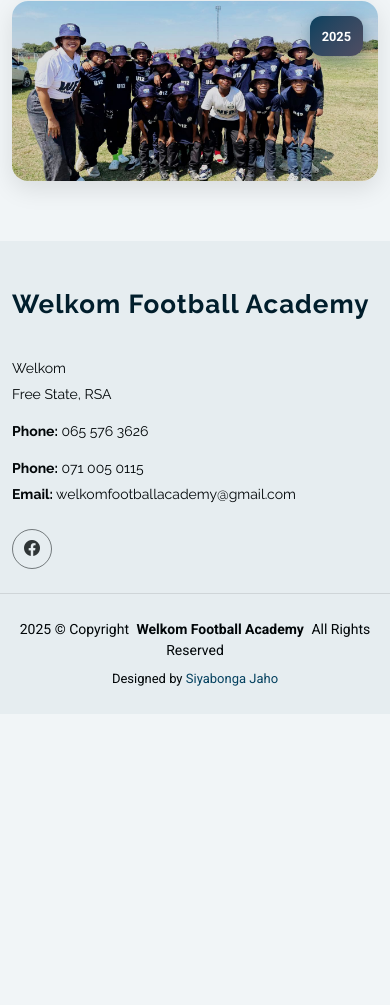
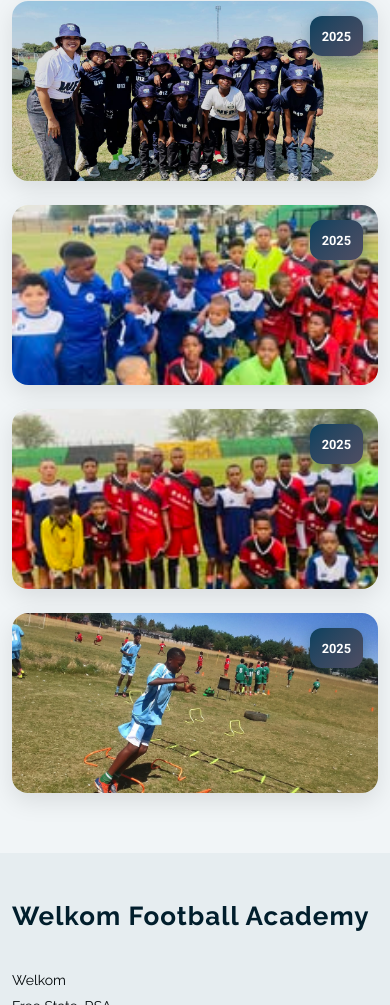
Before and after one commit to siyabongajaho/welkom-football-academy, a plain HTML site: page index.html in a window 390 px wide. Shown: the part 6211-7216 px from the top of the page. Before the commit the page ends 6925 px from the top, so only its background shows below. Drawn offline with Linux system fonts and the light colour scheme.

Commit message:
Add files via upload

```diff
--- a/index.html
+++ b/index.html
@@ -86,6 +86,12 @@
             </ul>
           </li-->
           <li><a href="#footer">Contact</a></li>
+          <div class="social-links d-flex mt-4">
+            <!--a href=""><i class="bi bi-twitter-x"></i></a-->
+            <a href="https://facebook.com/profile.php?id=61571469183387"><i class="bi bi-facebook"></i></a>
+            <!--a href=""><i class="bi bi-instagram"></i></a>
+            <a href=""><i class="bi bi-linkedin"></i></a-->
+          </div>
         </ul>
         <i class="mobile-nav-toggle d-xl-none bi bi-list"></i>
       </nav>
@@ -919,6 +925,115 @@
               </div-->
             </div>
           </div>
+
+           <div class="col-lg-4 col-md-6" data-aos="zoom-in" data-aos-delay="400">
+            <div class="event-item">
+              <div class="event-image">
+                <img src="assets/img/person/556251479_122141663978715639_7789882408308541725_n.jpg" alt="Art Exhibition" class="img-fluid">
+                <div class="event-date-overlay">
+                  <span class="date">2025</span>
+                </div>
+              </div>
+              <!--div class="event-details">
+                <div class="event-category">
+                  <span class="badge arts">Arts</span>
+                  <span class="event-time">6:00 PM</span>
+                </div>
+                <h3>Student Art Exhibition Opening</h3>
+                <p>Lorem ipsum dolor sit amet consectetur adipiscing elit sed do eiusmod tempor incididunt ut labore et dolore.</p>
+                <div class="event-info">
+                  <div class="info-row">
+                    <i class="bi bi-geo-alt"></i>
+                    <span>Art Gallery, First Floor</span>
+                  </div>
+                  <div class="info-row">
+                    <i class="bi bi-people"></i>
+                    <span>Open to All</span>
+                  </div>
+                </div>
+                <div class="event-footer">
+                  <a href="#" class="register-btn">Register Now</a>
+                  <div class="event-share">
+                    <i class="bi bi-share"></i>
+                    <i class="bi bi-heart"></i>
+                  </div>
+                </div>
+              </div-->
+            </div>
+          </div>
+
+           <div class="col-lg-4 col-md-6" data-aos="zoom-in" data-aos-delay="400">
+            <div class="event-item">
+              <div class="event-image">
+                <img src="assets/img/person/555720777_122141662472715639_6530327294733828745_n.jpg" alt="Art Exhibition" class="img-fluid">
+                <div class="event-date-overlay">
+                  <span class="date">2025</span>
+                </div>
+              </div>
+              <!--div class="event-details">
+                <div class="event-category">
+                  <span class="badge arts">Arts</span>
+                  <span class="event-time">6:00 PM</span>
+                </div>
+                <h3>Student Art Exhibition Opening</h3>
+                <p>Lorem ipsum dolor sit amet consectetur adipiscing elit sed do eiusmod tempor incididunt ut labore et dolore.</p>
+                <div class="event-info">
+                  <div class="info-row">
+                    <i class="bi bi-geo-alt"></i>
+                    <span>Art Gallery, First Floor</span>
+                  </div>
+                  <div class="info-row">
+                    <i class="bi bi-people"></i>
+                    <span>Open to All</span>
+                  </div>
+                </div>
+                <div class="event-footer">
+                  <a href="#" class="register-btn">Register Now</a>
+                  <div class="event-share">
+                    <i class="bi bi-share"></i>
+                    <i class="bi bi-heart"></i>
+                  </div>
+                </div>
+              </div-->
+            </div>
+          </div>
+
+          <div class="col-lg-4 col-md-6" data-aos="zoom-in" data-aos-delay="400">
+            <div class="event-item">
+              <div class="event-image">
+                <img src="assets/img/person/c.jpg" alt="Art Exhibition" class="img-fluid">
+                <div class="event-date-overlay">
+                  <span class="date">2025</span>
+                </div>
+              </div>
+              <!--div class="event-details">
+                <div class="event-category">
+                  <span class="badge arts">Arts</span>
+                  <span class="event-time">6:00 PM</span>
+                </div>
+                <h3>Student Art Exhibition Opening</h3>
+                <p>Lorem ipsum dolor sit amet consectetur adipiscing elit sed do eiusmod tempor incididunt ut labore et dolore.</p>
+                <div class="event-info">
+                  <div class="info-row">
+                    <i class="bi bi-geo-alt"></i>
+                    <span>Art Gallery, First Floor</span>
+                  </div>
+                  <div class="info-row">
+                    <i class="bi bi-people"></i>
+                    <span>Open to All</span>
+                  </div>
+                </div>
+                <div class="event-footer">
+                  <a href="#" class="register-btn">Register Now</a>
+                  <div class="event-share">
+                    <i class="bi bi-share"></i>
+                    <i class="bi bi-heart"></i>
+                  </div>
+                </div>
+              </div-->
+            </div>
+          </div>
+
           <!--div class="col-lg-4 col-md-6" data-aos="zoom-in" data-aos-delay="200">
             <div class="event-item">
               <div class="event-image">
```
